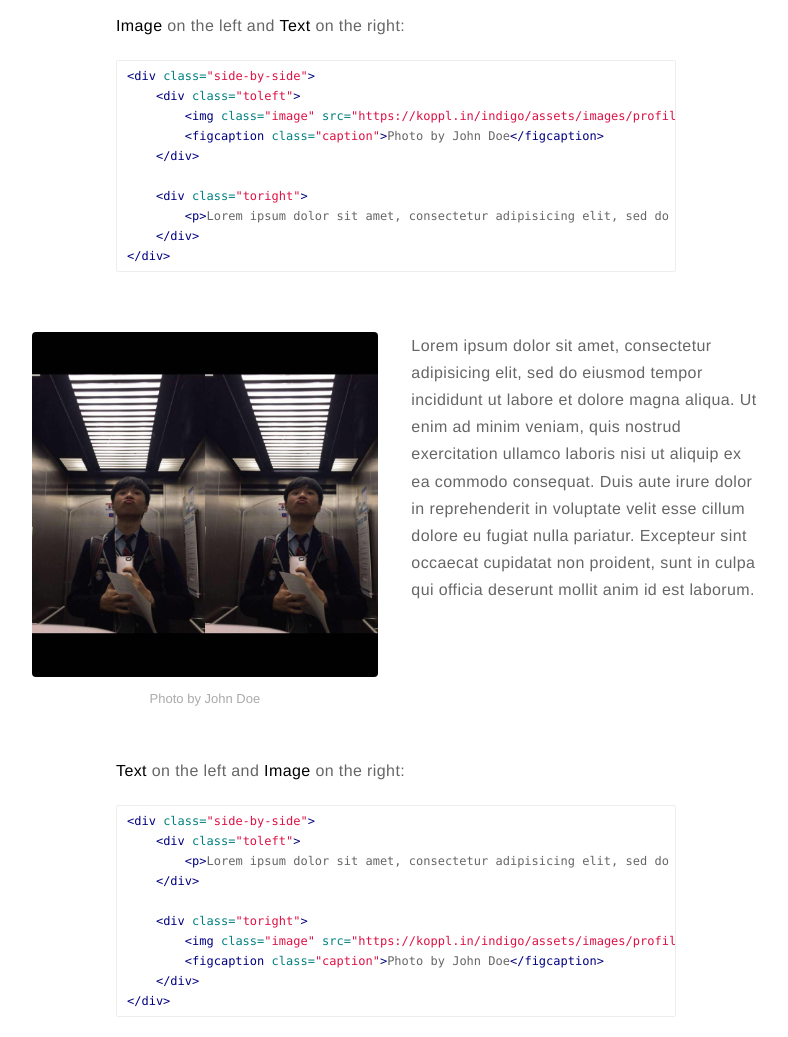
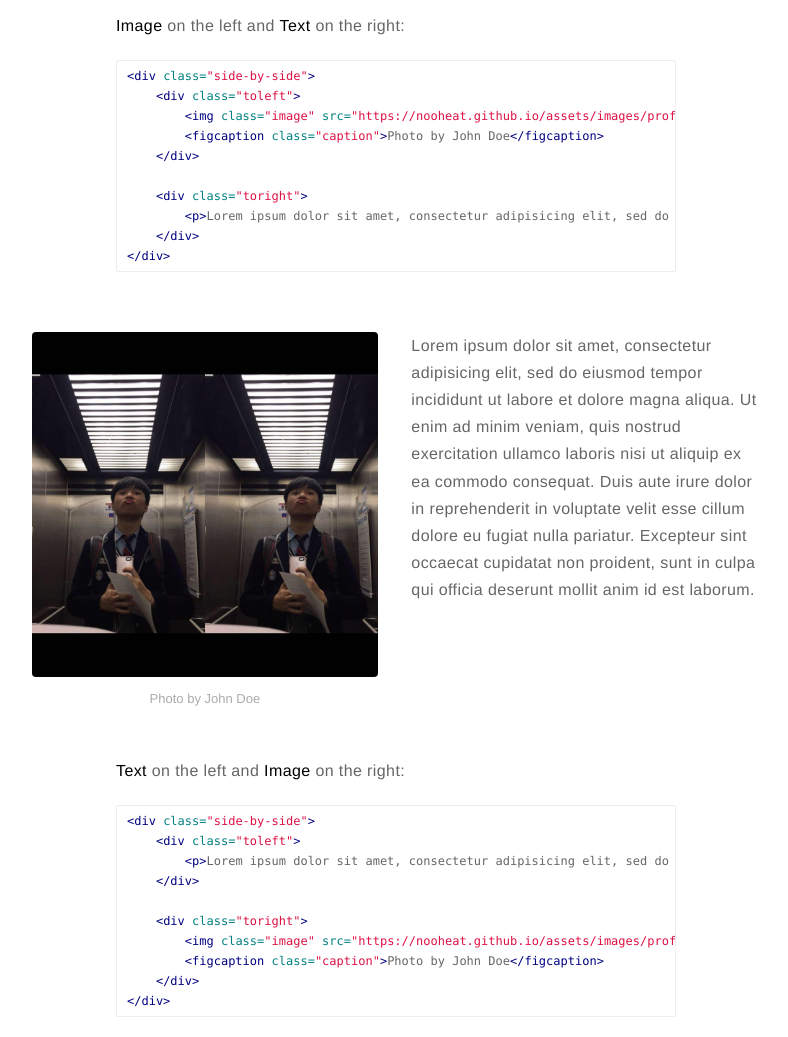
Before and after one commit to CHANMYUNG/nooheat.github.io, a Jekyll site: the page built from _posts/2015-02-24-markdown-extra-components.markdown, in a window 1280 px wide and 1400 px high, scrolled down 1068 px. Shown: the part 151-1188 px from the top of the window, without its empty margins (244-1032 px from the left). Built offline with Jekyll 4.4.1, drawn with Linux system fonts in a browser that asks for light colours; part of the change alters nothing that is shown.

Commit message:
profile update

```diff
--- a/_config.yml
+++ b/_config.yml
@@ -16,7 +16,7 @@ resume: false
 resume-external: true
 resume-url: https://google.com/?q=my+resume
 
-url: https://koppl.in/indigo
+url: https://nooheat.github.io
 # your url: http://USERNAME.github.io
 
 permalink: /:title/
```
